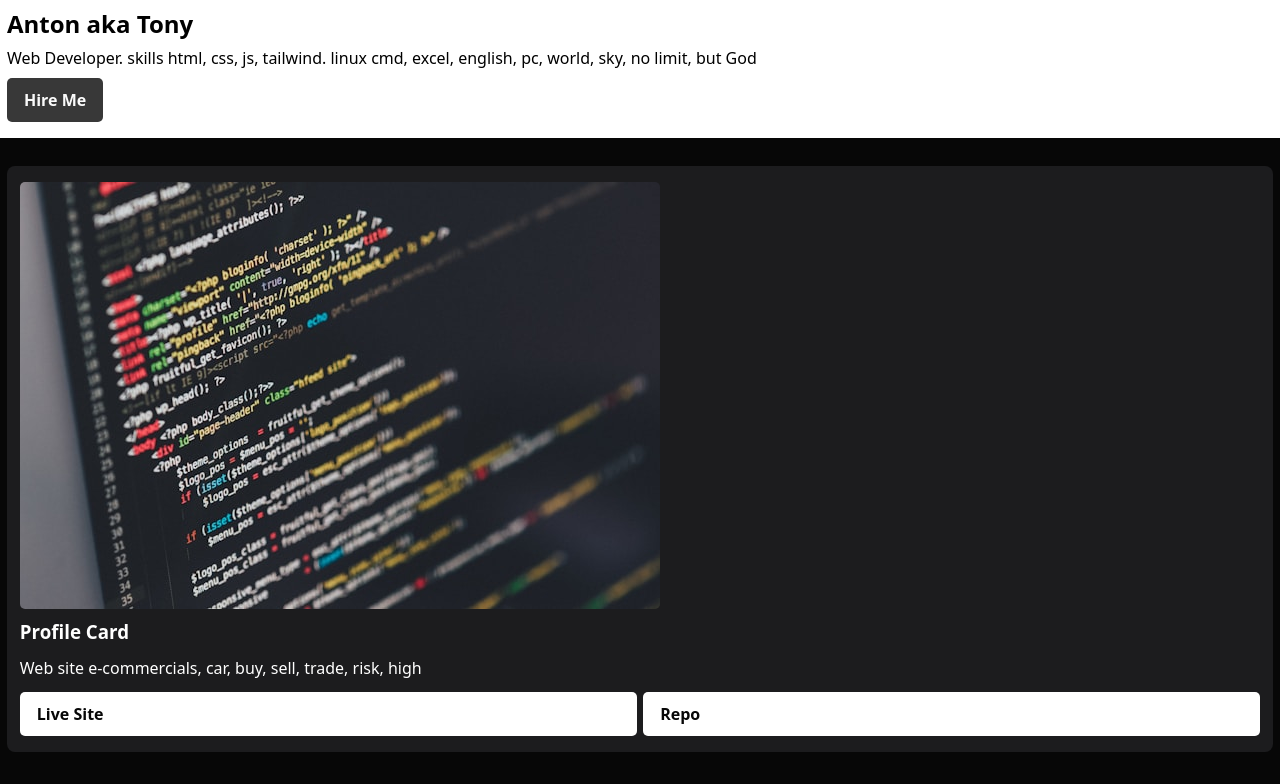
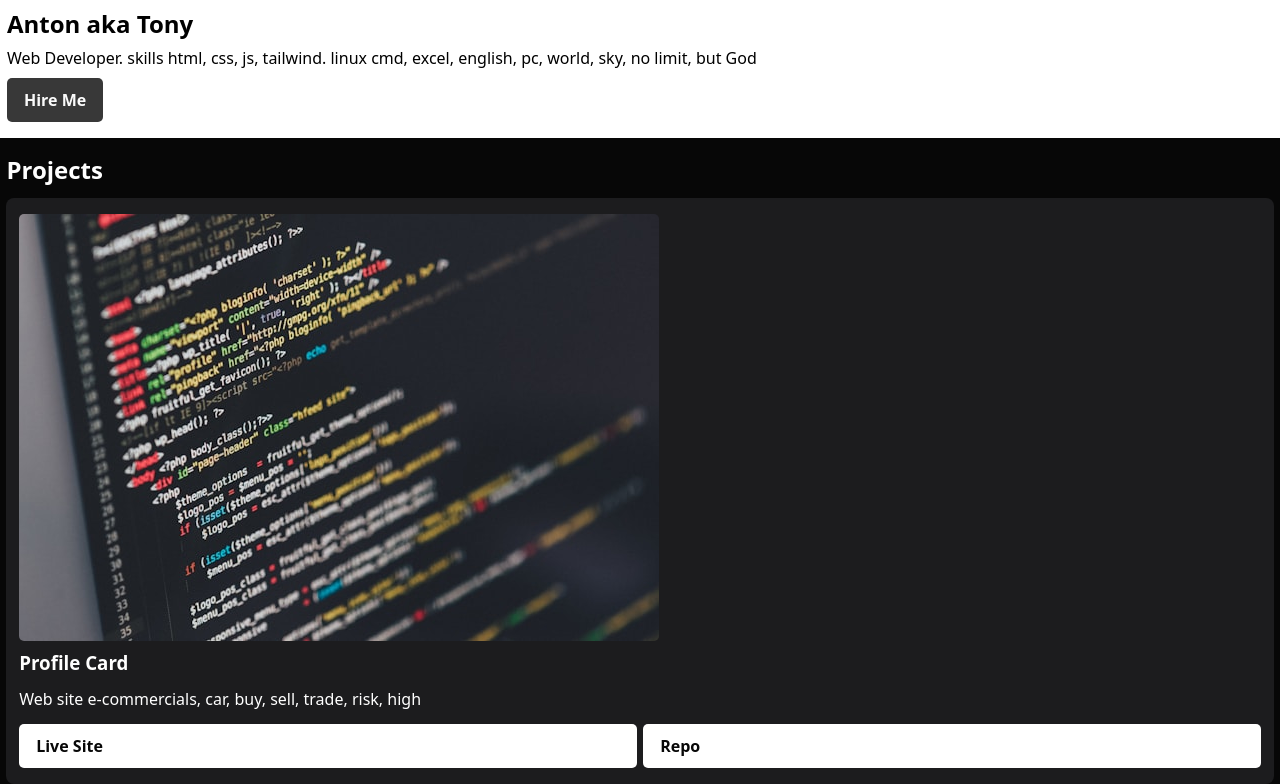
Before and after one commit to toxa-dev/new-main-website-test, a plain HTML site: page index.html in a window 1280 px wide. Shown: the part 1140-1924 px from the top of the page. Drawn offline with Linux system fonts and the light colour scheme.

Commit message:
refactor: add heading. some css

```diff
--- a/assets/styles/styles.css
+++ b/assets/styles/styles.css
@@ -7,6 +7,31 @@ body {
   font-family: var(--system-ui);
 }
 
+/* behavior styles */
+
+.expand-full-view-port {
+  height: 100vh;
+}
+
+.scroll-y {
+  overflow-y: scroll;
+}
+
+.no-scroll {
+  overflow: hidden;
+}
+
+/* behavior styles end*/
+
+/* general styles */
+.projects-spacing {
+  padding: 0 0.4rem 1.2rem 0.4rem;
+}
+.main-colors {
+  background-color: #070707;
+  color: #fff;
+}
+/* general styles end*/
 a {
   text-decoration: none;
   color: inherit;
@@ -27,20 +52,6 @@ a {
 .main-header__nav {
   order: 1;
 }
-/* behavior styles */
-
-.expand-full-view-port {
-  height: 100vh;
-}
-
-.scroll-y {
-  overflow-y: scroll;
-}
-
-.no-scroll {
-  overflow: hidden;
-}
-/* behavior styles end*/
 
 /* hamburger menu */
 .main-header__hamburger-group__container {
@@ -136,9 +147,11 @@ a {
 /* about me section end*/
 
 /* projects section */
+.projects-header {
+  margin: 0;
+  padding: 1.2rem 0 0.9rem 0;
+}
 .projects-container {
-  padding: 1.8rem 7px;
-  background-color: #070707;
   color: #fff;
 
   display: grid;
--- a/index.html
+++ b/index.html
@@ -48,6 +48,8 @@
           </section>
         </article>
 
+        <div class="main-colors projects-spacing">
+          <h2 class="projects-header">Projects</h2>
           <section class="projects-container">
             <article class="projects-container__project">
               <section class="projects-container__project__image">
@@ -105,6 +107,7 @@
               </section>
             </article>
           </section>
+        </div>
       </main>
     </div>
   </body>
```
Lines whose indentation alone changed are shown as unchanged.
